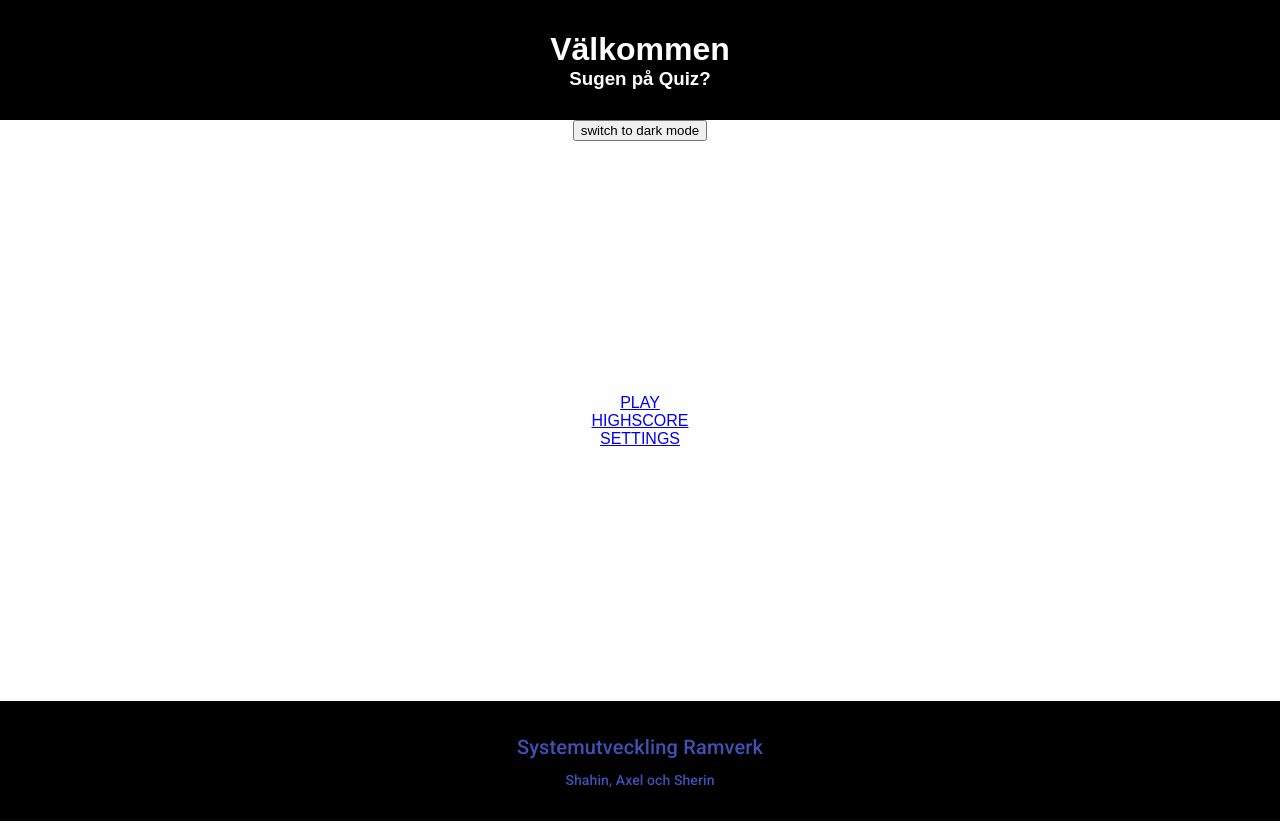
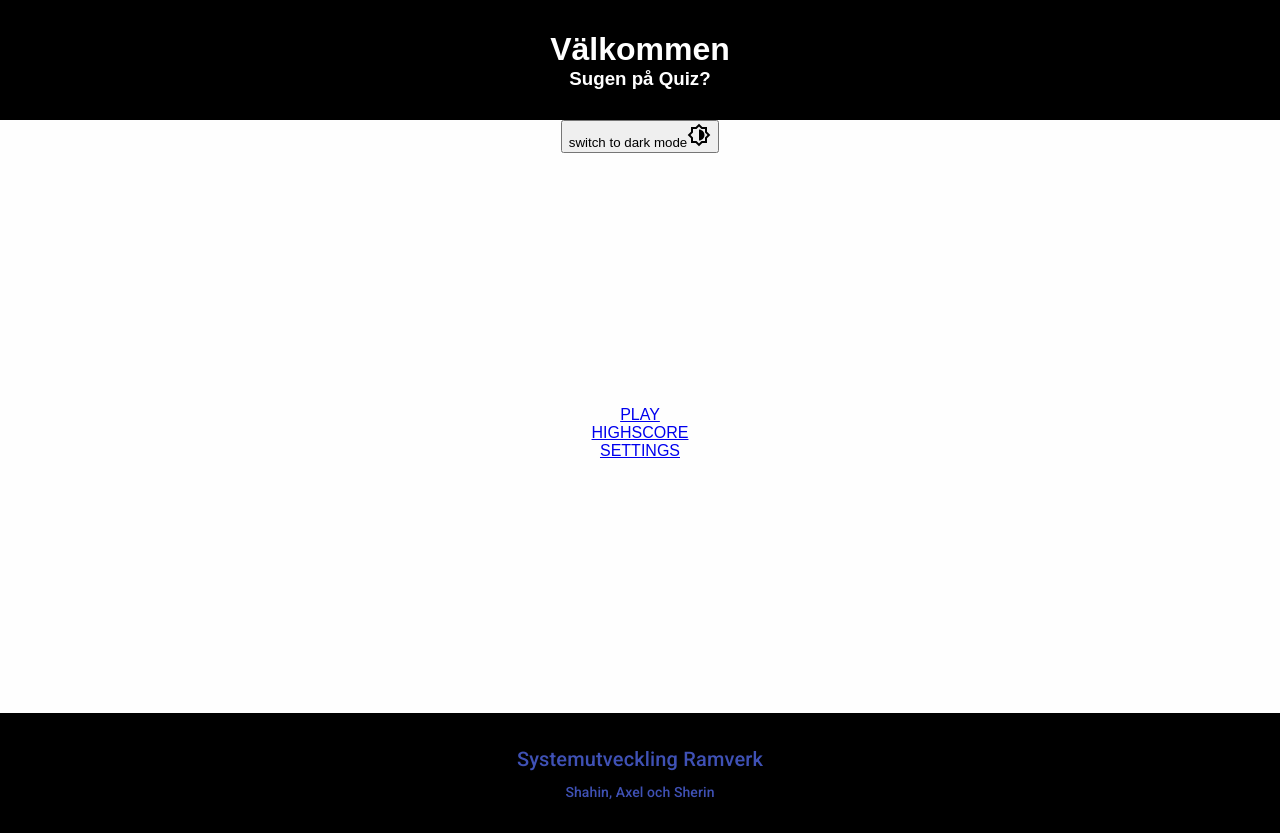
Before and after one commit to axelsundin/react-quiz, a React (Create React App) app: page / in a window 1280 px wide. Built offline with nearby package versions, Linux system fonts and the light colour scheme.

Commit message:
icon till header från footer

```diff
--- a/src/App.tsx
+++ b/src/App.tsx
@@ -7,6 +7,7 @@ import AppFooter from './components/footer';
 
 import { ThemeProvider, useTheme } from './components/ThemeContext';
 import "./styles.css";
+import Brightness6OutlinedIcon from '@material-ui/icons/Brightness6Outlined';
 
 
 function App() {
@@ -28,7 +29,8 @@ const Page = () => {
     <div>
       {/* <h1>{theme}</h1> */}
       <button onClick={() => setTheme(theme === "dark" ? "light" : "dark")}>
-        {theme === "dark" ? "Switch to light mode" : "switch to dark mode"}
+      {theme === "dark" ? "Switch to light mode" : "switch to dark mode"}
+      <Brightness6OutlinedIcon />
       </button>
     </div>
   );
--- a/src/components/footer.tsx
+++ b/src/components/footer.tsx
@@ -44,11 +44,11 @@ export default function AppFooter() {
 }
 
   const footerContainer: CSSProperties = {
-    height: '15%',
+    height: "15%",
     width: "100vw",
 
-    display: 'flex',
-    flexDirection: 'row',
+    display: "flex",
+    flexDirection: "row",
     justifyContent: "center",
     alignItems: "center",
 
--- a/src/header.tsx
+++ b/src/header.tsx
@@ -9,7 +9,7 @@ export default function AppHeader() {
             <h1>Välkommen</h1>
             <h3>Sugen på Quiz?</h3>
         </div>
-   /*  <Container>
+   /*<Container>
         <Typography>
 
         </Typography>
```
